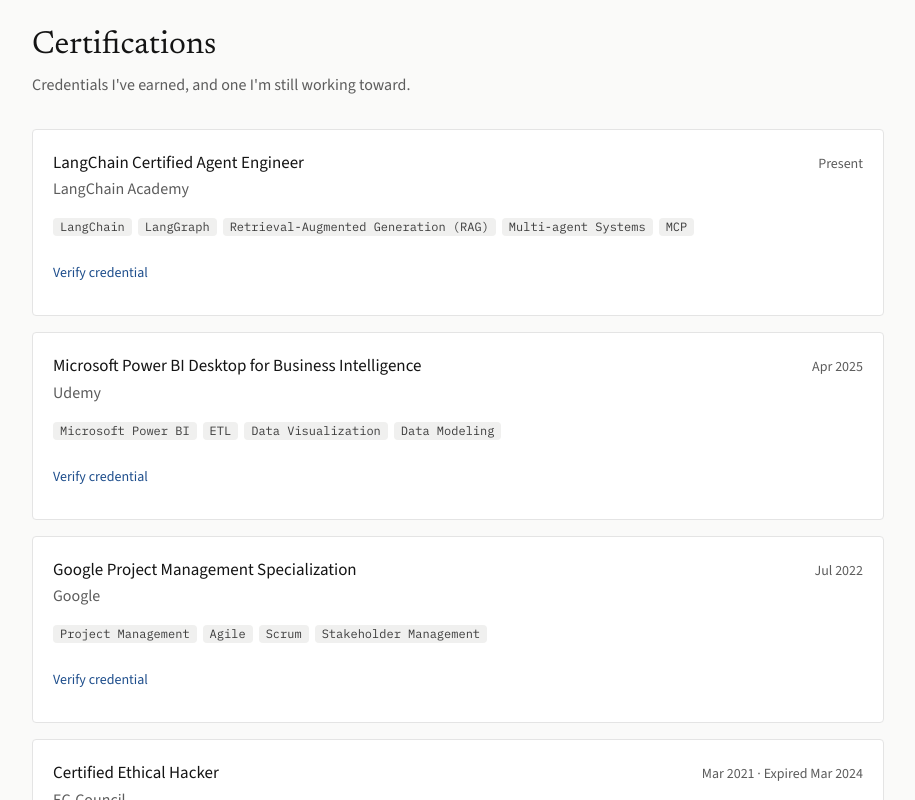
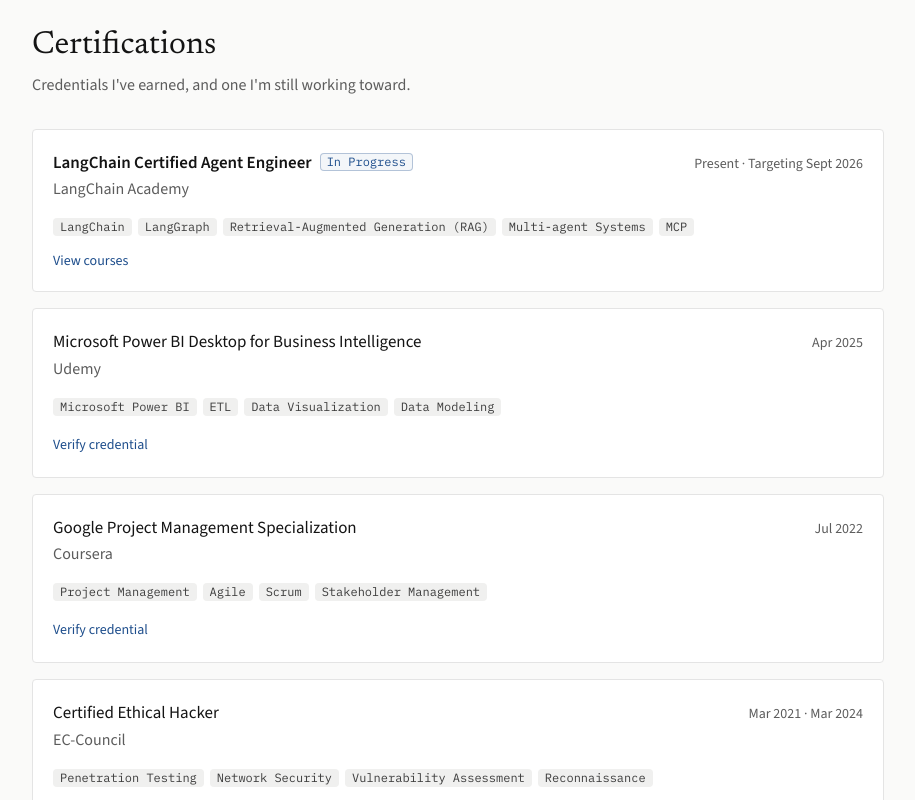
Before and after one commit to pratyushagarwal22/pratyushagarwal.com, a Next.js app: page / in a window 1280 px wide. Shown: the part 4660-5460 px from the top of the page, without its empty margins (182-1097 px from the left). Built offline with nearby package versions, Linux system fonts and the light colour scheme.

Commit message:
feat: add expandable LangChain certification card

```diff
--- a/components/CertificationCard.tsx
+++ b/components/CertificationCard.tsx
@@ -1,6 +1,7 @@
 "use client";
 
-import type { Certification } from "@/data/certifications";
+import { useId, useState } from "react";
+import type { Certification, SubCourse } from "@/data/certifications";
 import { Chip } from "./Chip";
 import { EntryHeader } from "./EntryHeader";
 import { ExternalLink } from "./ExternalLink";
@@ -10,13 +11,20 @@ type CertificationCardProps = {
 };
 
 export function CertificationCard({ certification }: CertificationCardProps) {
+  if (certification.expandable) {
+    return <ExpandableCard certification={certification} />;
+  }
+  return <StaticCard certification={certification} />;
+}
+
+function StaticCard({ certification }: { certification: Certification }) {
   const dateMeta = certification.expiry
     ? `${certification.date} · ${certification.expiry}`
     : certification.date;
 
   return (
     <article className="hover-raise rounded-sm border border-border bg-surface transition-[transform,box-shadow,border-color] duration-200 hover:-translate-y-0.5 hover:border-border-strong hover:shadow-[0_4px_12px_rgba(20,20,20,0.06)]">
-      <div className="p-4 pb-0 sm:p-5 sm:pb-0">
+      <div className="p-4 sm:p-5">
         <EntryHeader
           title={
             <h3 className="break-words font-body text-base font-medium text-text sm:text-[1.0625rem]">
@@ -39,9 +47,8 @@ export function CertificationCard({ certification }: CertificationCardProps) {
             ))}
           </ul>
         ) : null}
-      </div>
 
-      <div className="px-4 pb-4 pt-3 sm:px-5 sm:pb-5">
+        <div className="mt-3">
           <ExternalLink
             href={certification.verifyUrl}
             eventName="certification_verify"
@@ -49,11 +56,129 @@ export function CertificationCard({ certification }: CertificationCardProps) {
               issuer: certification.issuer,
               title: certification.title,
             }}
-          className="inline-flex min-h-11 items-center font-body text-sm text-accent underline-offset-4 hover:text-accent-hover hover:underline focus-visible:outline-2 focus-visible:outline-offset-2 focus-visible:outline-accent"
+            className="font-body text-sm text-accent underline-offset-4 hover:text-accent-hover hover:underline focus-visible:outline-2 focus-visible:outline-offset-2 focus-visible:outline-accent"
           >
             Verify credential
           </ExternalLink>
         </div>
+      </div>
     </article>
   );
 }
+
+function ExpandableCard({ certification }: { certification: Certification }) {
+  const [expanded, setExpanded] = useState(false);
+  const panelId = useId();
+
+  const dateMeta = certification.targetDate
+    ? `${certification.date} \u00B7 ${certification.targetDate}`
+    : certification.date;
+
+  return (
+    <article className="hover-raise rounded-sm border border-border bg-surface transition-[transform,box-shadow,border-color] duration-200 hover:-translate-y-0.5 hover:border-border-strong hover:shadow-[0_4px_12px_rgba(20,20,20,0.06)]">
+      <button
+        type="button"
+        aria-expanded={expanded}
+        aria-controls={panelId}
+        onClick={() => setExpanded((v) => !v)}
+        className="group w-full rounded-sm p-4 text-left focus-visible:outline-2 focus-visible:outline-offset-2 focus-visible:outline-accent sm:p-5"
+      >
+        <EntryHeader
+          title={
+            <div className="flex flex-wrap items-center gap-2">
+              <h3 className="min-w-0 break-words font-body text-base font-semibold text-text sm:text-[1.0625rem]">
+                {certification.title}
+              </h3>
+              {certification.status ? (
+                <Chip label={certification.status} variant="flagship" />
+              ) : null}
+            </div>
+          }
+          meta={dateMeta}
+        />
+
+        <p className="mt-0.5 break-words font-body text-sm text-text-muted sm:text-base">
+          {certification.issuer}
+        </p>
+
+        {certification.skills.length > 0 ? (
+          <ul className="mt-3 flex list-none flex-wrap gap-1.5 p-0">
+            {certification.skills.map((skill) => (
+              <li key={skill} className="max-w-full">
+                <Chip label={skill} />
+              </li>
+            ))}
+          </ul>
+        ) : null}
+
+        <p className="mt-3 font-body text-sm text-accent underline-offset-4 group-hover:underline">
+          {expanded ? "Hide courses" : "View courses"}
+        </p>
+      </button>
+
+      <div
+        id={panelId}
+        inert={!expanded ? true : undefined}
+        className="expand-panel grid transition-[grid-template-rows] duration-300 ease-out"
+        style={{ gridTemplateRows: expanded ? "1fr" : "0fr" }}
+      >
+        <div className="overflow-hidden">
+          <div className="border-t border-border px-4 pb-4 pt-3 sm:px-5 sm:pb-5">
+            <p className="font-body text-xs font-medium uppercase tracking-wide text-text-muted">
+              Courses
+            </p>
+            {certification.subCourses && certification.subCourses.length > 0 ? (
+              <ul className="mt-3 list-none space-y-3 p-0">
+                {certification.subCourses.map((course) => (
+                  <SubCourseItem key={course.title} course={course} />
+                ))}
+              </ul>
+            ) : null}
+          </div>
+        </div>
+      </div>
+    </article>
+  );
+}
+
+const STATUS_GLYPH: Record<string, string> = {
+  Completed: "\u2713",
+  "In Progress": "\u25D1",
+  "Not Started": "\u25CB",
+};
+
+function SubCourseItem({ course }: { course: SubCourse }) {
+  const glyph = STATUS_GLYPH[course.status] ?? "";
+
+  return (
+    <li className="flex items-start gap-2">
+      <span
+        className="mt-0.5 w-4 shrink-0 text-center font-mono text-sm leading-relaxed text-text-muted"
+        aria-hidden="true"
+      >
+        {glyph}
+      </span>
+      <div className="min-w-0">
+        <p className="break-words font-body text-sm leading-relaxed text-text sm:text-base">
+          {course.title}
+        </p>
+        <p className="font-body text-sm text-text-muted">
+          {course.status}
+          {course.status === "Completed" && course.verifyUrl ? (
+            <>
+              {" \u00B7 "}
+              <ExternalLink
+                href={course.verifyUrl}
+                eventName="certification_subcourse_verify"
+                eventData={{ title: course.title }}
+                className="text-accent underline-offset-4 hover:text-accent-hover hover:underline focus-visible:outline-2 focus-visible:outline-offset-2 focus-visible:outline-accent"
+              >
+                Verify
+              </ExternalLink>
+            </>
+          ) : null}
+        </p>
+      </div>
+    </li>
+  );
+}
--- a/data/certifications.ts
+++ b/data/certifications.ts
@@ -73,7 +73,7 @@ export const certifications: Certification[] = [
   {
     id: "google-pm",
     title: "Google Project Management Specialization",
-    issuer: "Google",
+    issuer: "Coursera",
     date: "Jul 2022",
     skills: [
       "Project Management",
@@ -89,7 +89,7 @@ export const certifications: Certification[] = [
     title: "Certified Ethical Hacker",
     issuer: "EC-Council",
     date: "Mar 2021",
-    expiry: "Expired Mar 2024",
+    expiry: "Mar 2024",
     skills: [
       "Penetration Testing",
       "Network Security",
```
Lines whose indentation alone changed are shown as unchanged.
